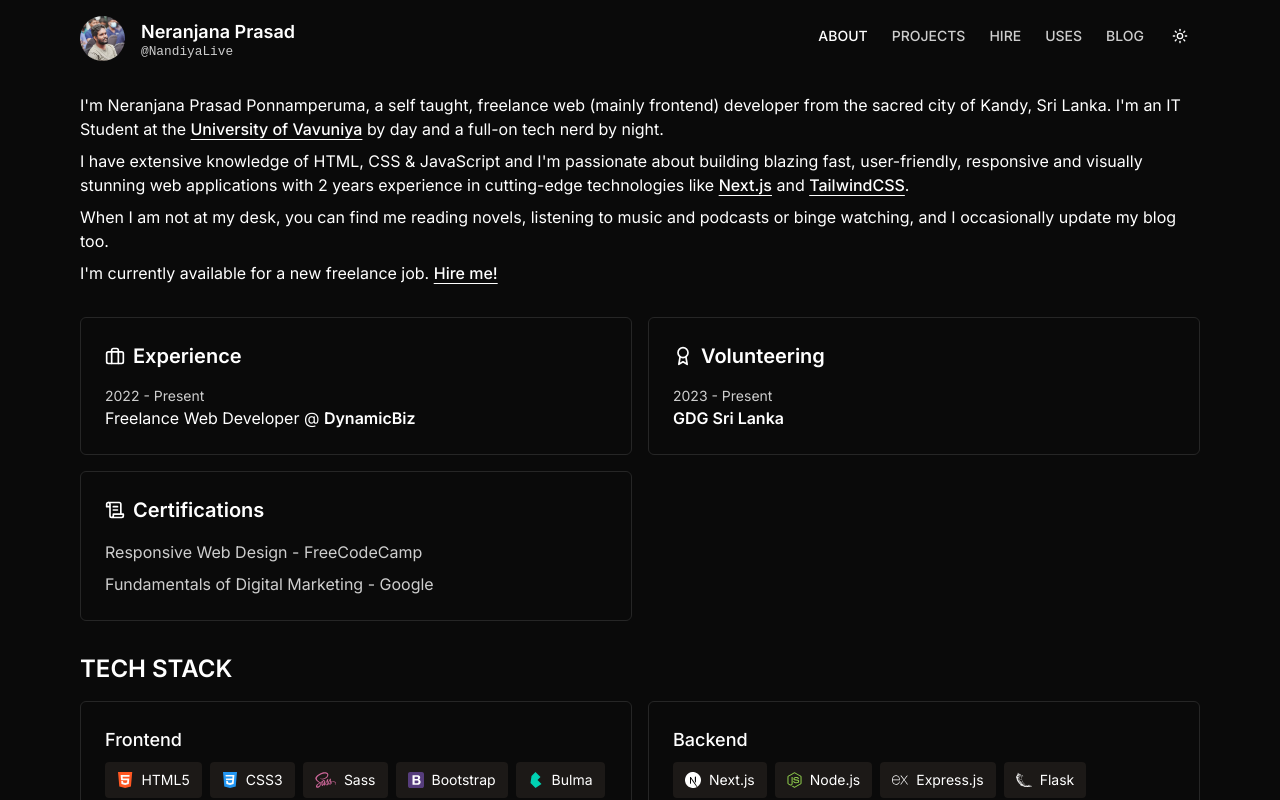
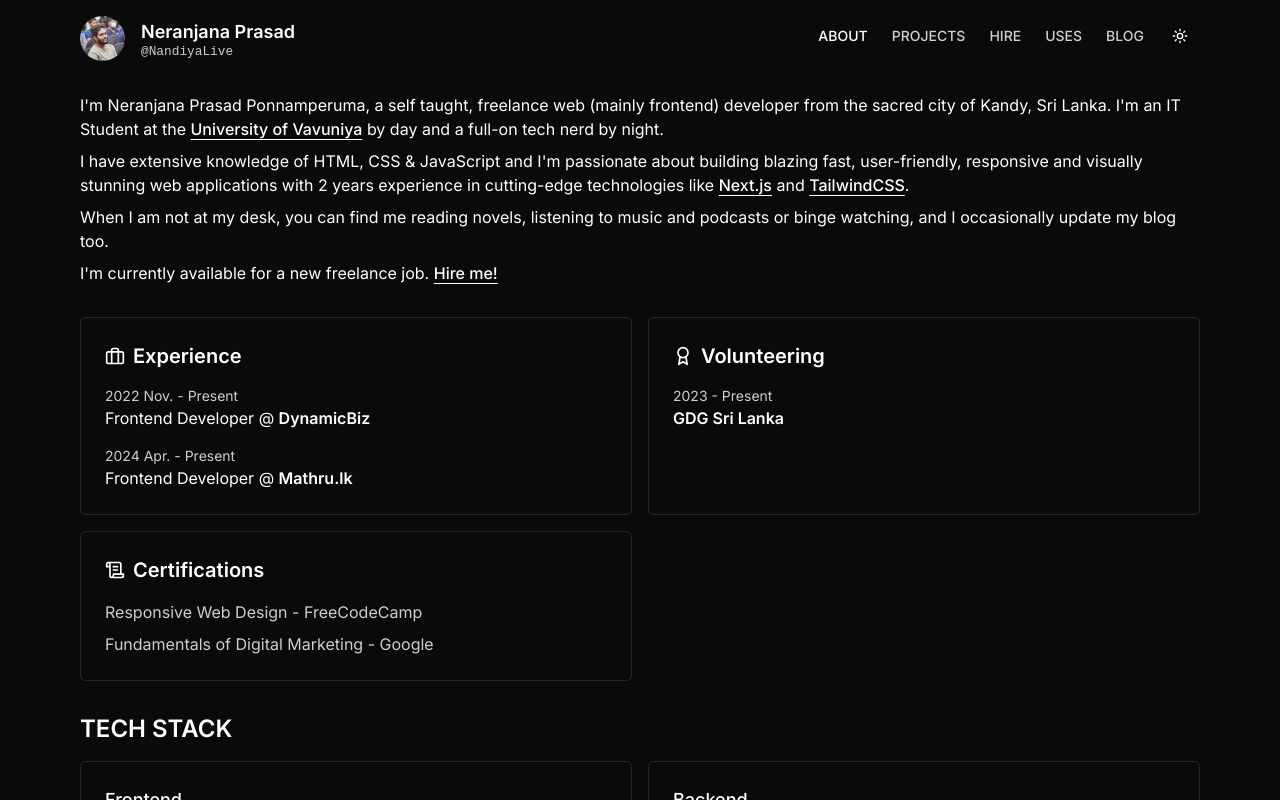
Before and after one commit to NandiyaLive/neranjana.me, a Next.js app: page /about in a window 1280 px wide. Shown: the top 800 px of the page. Built offline with nearby package versions, Linux system fonts and the light colour scheme; no server answers.

Commit message:
feat: updated experience and uses sections

```diff
--- a/src/app/about/page.js
+++ b/src/app/about/page.js
@@ -20,7 +20,7 @@ export const metadata = {
 };
 
 const AboutPage = async () => {
-  "use server"
+  "use server";
   const songData = await getSongData();
 
   return (
@@ -112,11 +112,21 @@ const AboutPage = async () => {
 
           <ul className="select-none space-y-4">
             <li>
-              <p className="text-sm opacity-80">2022 - Present</p>
+              <p className="text-sm opacity-80">2022 Nov. - Present</p>
               <p>
-                Freelance Web Developer @{" "}
+                Frontend Developer @{" "}
                 <a href="https://hellodynamicbiz.com" className="font-semibold">
                   DynamicBiz
+                </a>
+              </p>
+            </li>
+
+            <li>
+              <p className="text-sm opacity-80">2024 Apr. - Present</p>
+              <p>
+                Frontend Developer @{" "}
+                <a href="https://mathru.lk" className="font-semibold">
+                  Mathru.lk
                 </a>
               </p>
             </li>
--- a/src/app/layout.js
+++ b/src/app/layout.js
@@ -1,7 +1,9 @@
+import "@/app/globals.scss";
+import Navbar from "@/components/navbar";
 import NextThemeProvider from "@/components/next-theme-provider";
-import Navbar from "@/components/navbar";
-import "@/app/globals.scss";
 import { cn } from "@/lib/utils";
+
+import Head from "next/head";
 import Script from "next/script";
 
 export const metadata = {
@@ -9,7 +11,8 @@ export const metadata = {
     default: "Neranjana Prasad",
     template: "%s — Neranjana Prasad",
   },
-  description: "I'm Neranjana Prasad, a Freelance Web Developer with expertise in Next.js and TailwindCSS.",
+  description:
+    "I'm Neranjana Prasad, a Freelance Web Developer with expertise in Next.js and TailwindCSS.",
   metadataBase: new URL("https://neranjana.me"),
   alternates: {
     canonical: "/",
@@ -24,8 +27,8 @@ export const metadata = {
 
 export default function RootLayout({ children }) {
   return (
-    <html lang="en" suppressHydrationWarning={true}>
-      <head>
+    <html lang="en">
+      <Head>
         <link rel="shortcut icon" href="batman.svg" type="image/x-icon" />
         <link rel="apple-touch-icon" href="batman.svg" />
         <link rel="manifest" href="manifest.json" />
@@ -34,12 +37,15 @@ export default function RootLayout({ children }) {
           src="https://eu.umami.is/script.js"
           data-website-id="4f0403cf-09ce-47cc-9b9c-bfe30084454c"
           strategy="lazyOnload"
+          suppressHydrationWarning
         />
-      </head>
+      </Head>
 
       <NextThemeProvider>
         <body
-          className={cn("max-h-screen max-w-screen overflow-x-hidden dark:text-white")}
+          className={cn(
+            "max-h-screen max-w-screen overflow-x-hidden dark:text-white"
+          )}
           suppressHydrationWarning={true}
         >
           <header>
--- a/src/app/uses/data.js
+++ b/src/app/uses/data.js
@@ -5,11 +5,11 @@ export const hardware = [
   },
   {
     name: "Monitor",
-    description: 'HP L1950 19" LCD (Need an Upgrade)',
+    description: 'ViewSonic VA2732-H 27" FHD IPS',
   },
   {
     name: "Smartphone",
-    description: "Moto g51 5G (6GB RAM, 128GB Storage)",
+    description: "Moto g51 5G (EvolutionX)",
   },
   {
     name: "External HDD",
```
